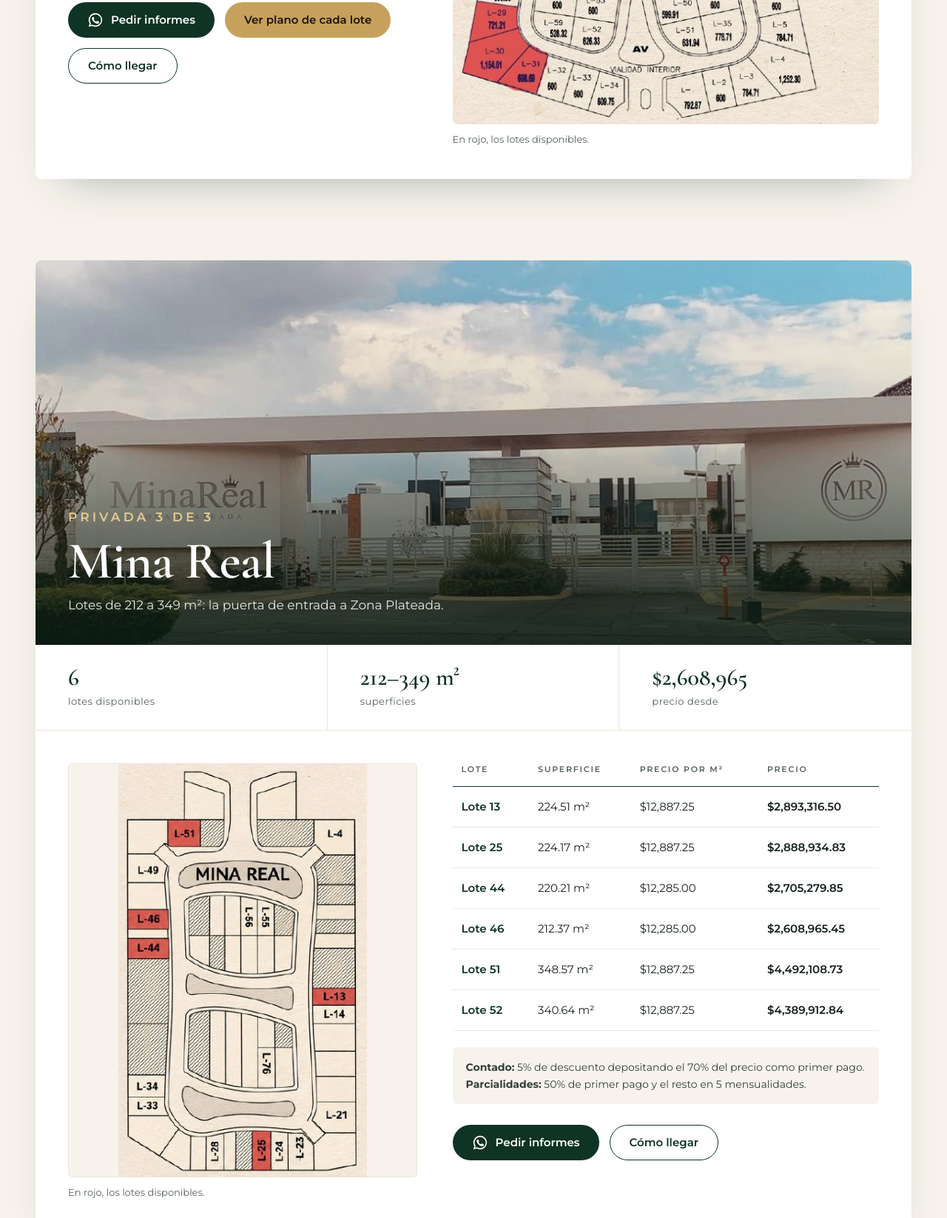
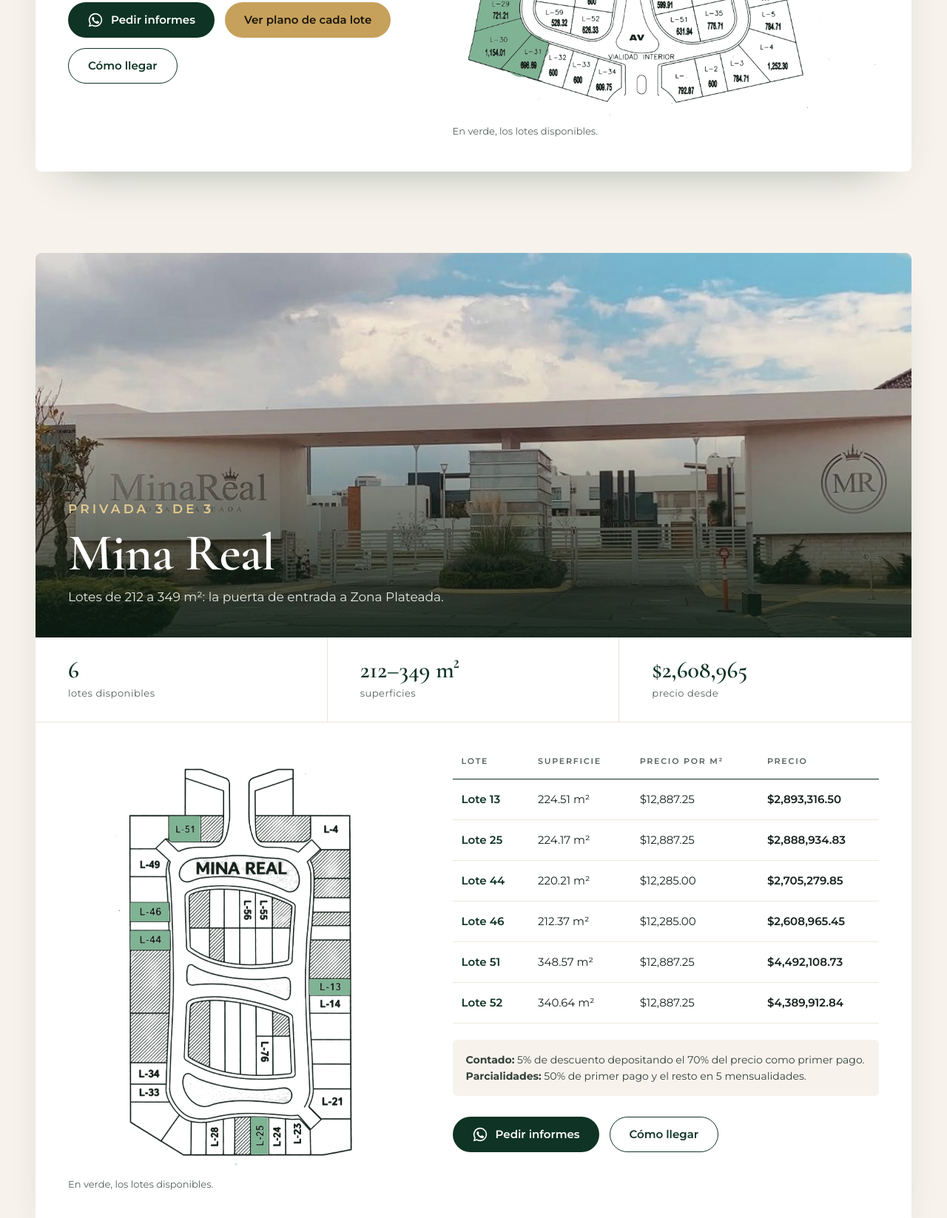
Before and after one commit to ZONAPLATEADAPACHUCA/ZONA-PLATEADA-PACHUCA, a plain HTML site: page index.html in a window 1280 px wide. Shown: the part 6333-7980 px from the top of the page at 74% size. Drawn offline with nearby package versions, Linux system fonts and the light colour scheme.

Commit message:
Planos de La Trinidad y Mina Real sin fondo y con lotes disponibles en verde
Co-Authored-By: Claude Opus 5.5 <noreply@anthropic.com>
Claude-Session: https://claude.ai/code/session_01N8WQMSkCiPdptSFJYFfQRw

```diff
--- a/index.html
+++ b/index.html
@@ -325,8 +325,8 @@ footer .cont{display:flex;flex-wrap:wrap;gap:14px;justify-content:space-between;
   </div>
   <div class="privada-cuerpo invertido">
     <figure class="plano">
-      <img src="assets/plano-trinidad.jpg" alt="Plano de lotes disponibles en La Trinidad">
-      <figcaption>En rojo, los lotes disponibles.</figcaption>
+      <img src="assets/plano-trinidad.png" alt="Plano de lotes disponibles en La Trinidad" class="sin-fondo">
+      <figcaption>En verde, los lotes disponibles.</figcaption>
     </figure>
     <div class="lista">
       <div class="tabla-caja">
@@ -366,8 +366,8 @@ footer .cont{display:flex;flex-wrap:wrap;gap:14px;justify-content:space-between;
   </div>
   <div class="privada-cuerpo">
     <figure class="plano">
-      <img src="assets/plano-real.jpg" alt="Plano de lotes disponibles en Mina Real">
-      <figcaption>En rojo, los lotes disponibles.</figcaption>
+      <img src="assets/plano-real.png" alt="Plano de lotes disponibles en Mina Real" class="sin-fondo">
+      <figcaption>En verde, los lotes disponibles.</figcaption>
     </figure>
     <div class="lista">
       <div class="tabla-caja">
```
Also changed, not shown: assets/plano-real.jpg (deleted), assets/plano-real.png (added), assets/plano-refugio.png, assets/plano-trinidad.jpg (deleted), assets/plano-trinidad.png (added).
